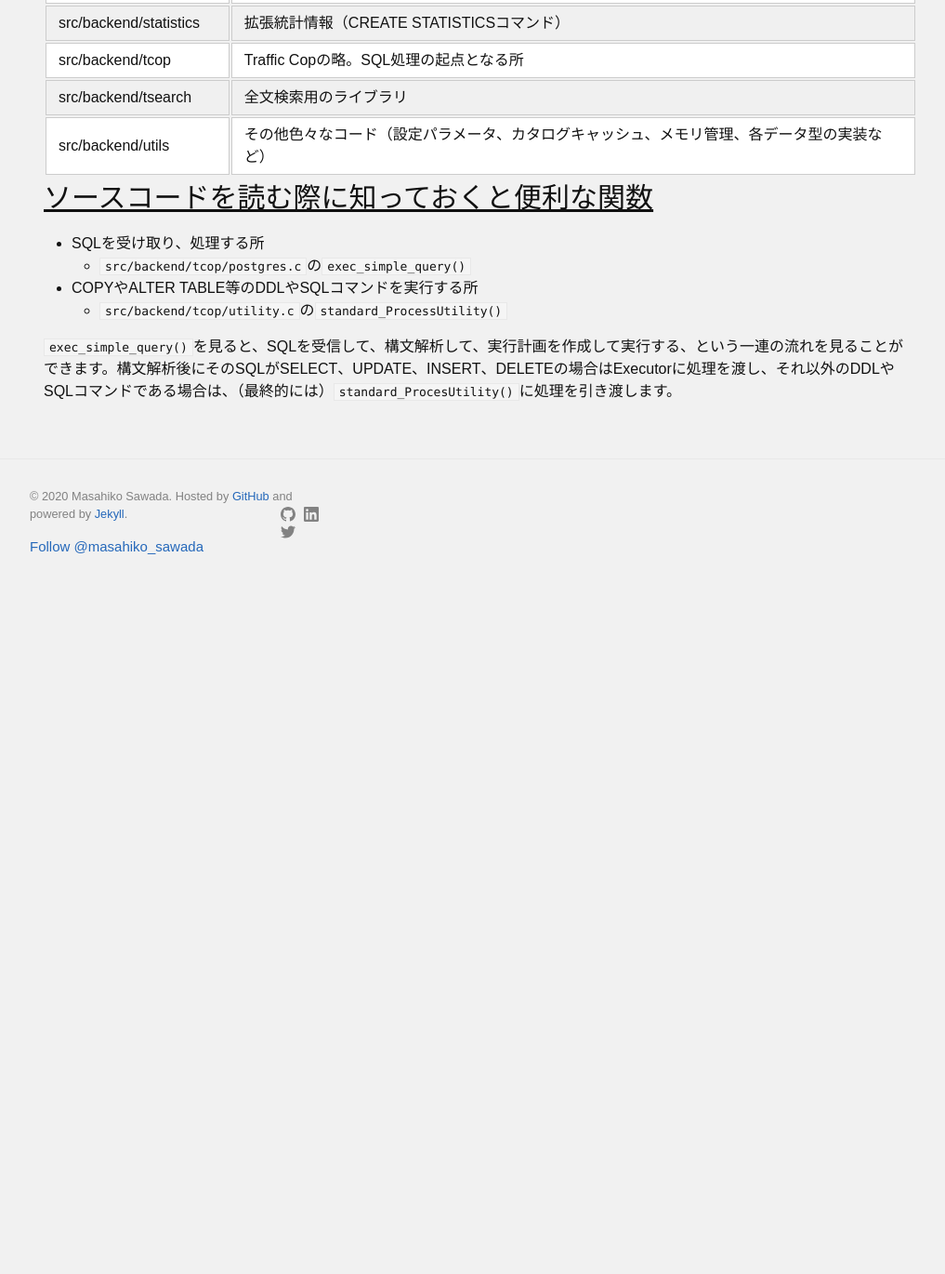
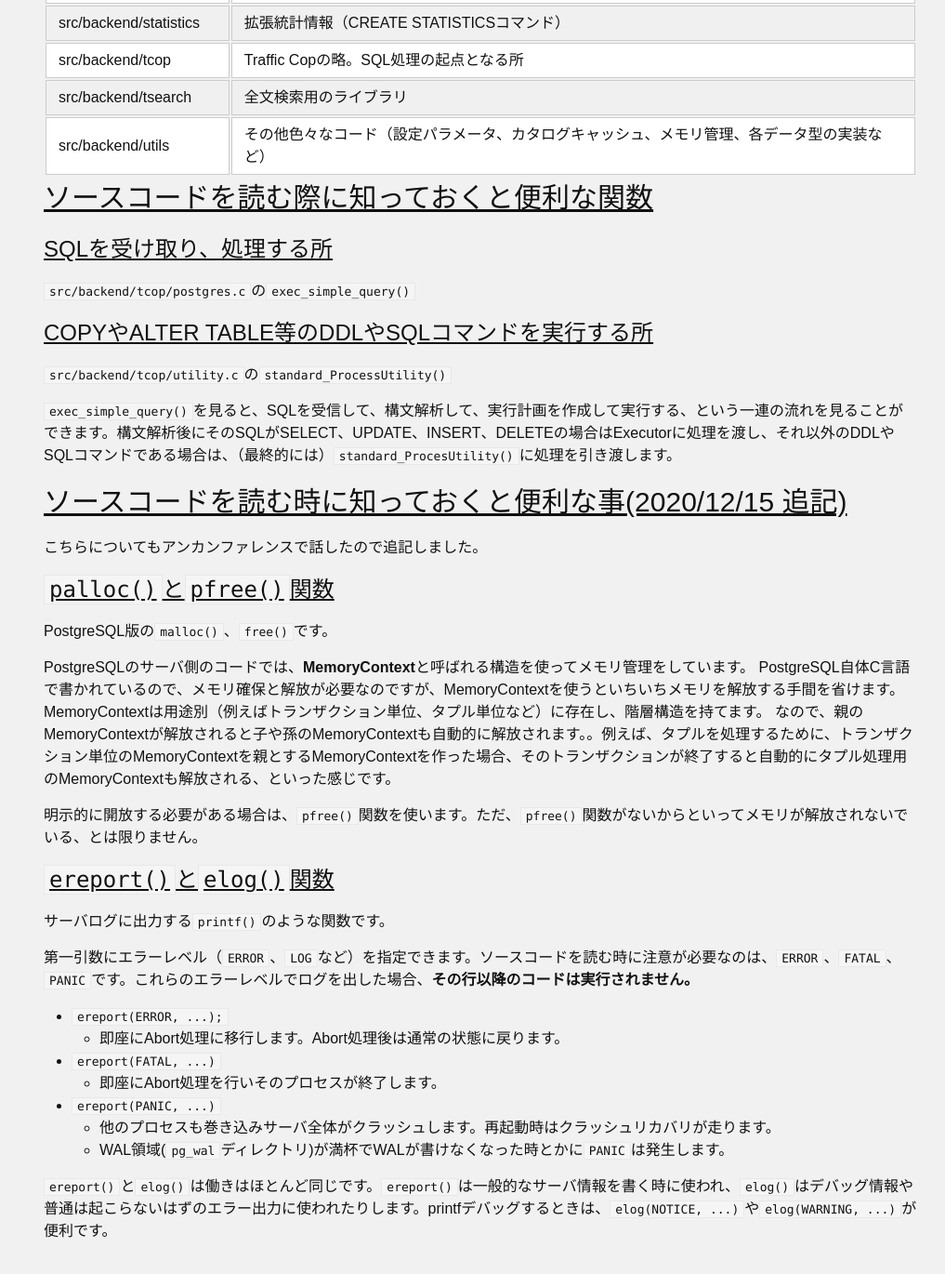
Before and after one commit to MasahikoSawada/masahikosawada.github.io, a Jekyll site: the page built from _posts/2020-12-14-PostgreSQL_source_code_directories.md, in a window 1280 px wide and 1400 px high, scrolled down 2623 px. Shown: the top 1370 px of the window at 93% size, without its empty margins (123-1140 px from the left). Built offline with Jekyll 4.4.1, drawn with Linux system fonts in a browser that asks for light colours; comment, search, counter and statistics services are not loaded; before the commit the page ends 3253 px from its top, so only the background shows below that.

Commit message:
Post: add more contents.

```diff
--- a/_posts/2020-12-14-PostgreSQL_source_code_directories.md
+++ b/_posts/2020-12-14-PostgreSQL_source_code_directories.md
@@ -89,9 +89,42 @@ tags:
 
 # ソースコードを読む際に知っておくと便利な関数
 
-* SQLを受け取り、処理する所
-  * `src/backend/tcop/postgres.c`の`exec_simple_query()`
-* COPYやALTER TABLE等のDDLやSQLコマンドを実行する所
-  * `src/backend/tcop/utility.c`の`standard_ProcessUtility()`
+## SQLを受け取り、処理する所
+
+`src/backend/tcop/postgres.c`の`exec_simple_query()`
+
+## COPYやALTER TABLE等のDDLやSQLコマンドを実行する所
+
+`src/backend/tcop/utility.c`の`standard_ProcessUtility()`
 
 `exec_simple_query()`を見ると、SQLを受信して、構文解析して、実行計画を作成して実行する、という一連の流れを見ることができます。構文解析後にそのSQLがSELECT、UPDATE、INSERT、DELETEの場合はExecutorに処理を渡し、それ以外のDDLやSQLコマンドである場合は、（最終的には）`standard_ProcesUtility()`に処理を引き渡します。
+
+# ソースコードを読む時に知っておくと便利な事(2020/12/15 追記)
+
+こちらについてもアンカンファレンスで話したので追記しました。
+
+## `palloc()`と`pfree()`関数
+
+PostgreSQL版の`malloc()`、`free()`です。
+
+PostgreSQLのサーバ側のコードでは、**MemoryContext**と呼ばれる構造を使ってメモリ管理をしています。
+PostgreSQL自体C言語で書かれているので、メモリ確保と解放が必要なのですが、MemoryContextを使うといちいちメモリを解放する手間を省けます。MemoryContextは用途別（例えばトランザクション単位、タプル単位など）に存在し、階層構造を持てます。
+なので、親のMemoryContextが解放されると子や孫のMemoryContextも自動的に解放されます。。例えば、タプルを処理するために、トランザクション単位のMemoryContextを親とするMemoryContextを作った場合、そのトランザクションが終了すると自動的にタプル処理用のMemoryContextも解放される、といった感じです。
+
+明示的に開放する必要がある場合は、`pfree()`関数を使います。ただ、`pfree()`関数がないからといってメモリが解放されないでいる、とは限りません。
+
+## `ereport()`と`elog()`関数
+
+サーバログに出力する`printf()`のような関数です。
+
+第一引数にエラーレベル（`ERROR`、`LOG`など）を指定できます。ソースコードを読む時に注意が必要なのは、`ERROR`、`FATAL`、`PANIC`です。これらのエラーレベルでログを出した場合、**その行以降のコードは実行されません。**
+
+* `ereport(ERROR, ...);`
+  * 即座にAbort処理に移行します。Abort処理後は通常の状態に戻ります。
+* `ereport(FATAL, ...)`
+  * 即座にAbort処理を行いそのプロセスが終了します。
+* `ereport(PANIC, ...)`
+  * 他のプロセスも巻き込みサーバ全体がクラッシュします。再起動時はクラッシュリカバリが走ります。
+  * WAL領域(`pg_wal`ディレクトリ)が満杯でWALが書けなくなった時とかに`PANIC`は発生します。
+
+`ereport()`と`elog()`は働きはほとんど同じです。`ereport()`は一般的なサーバ情報を書く時に使われ、`elog()`はデバッグ情報や普通は起こらないはずのエラー出力に使われたりします。printfデバッグするときは、`elog(NOTICE, ...)`や`elog(WARNING, ...)`が便利です。
```
